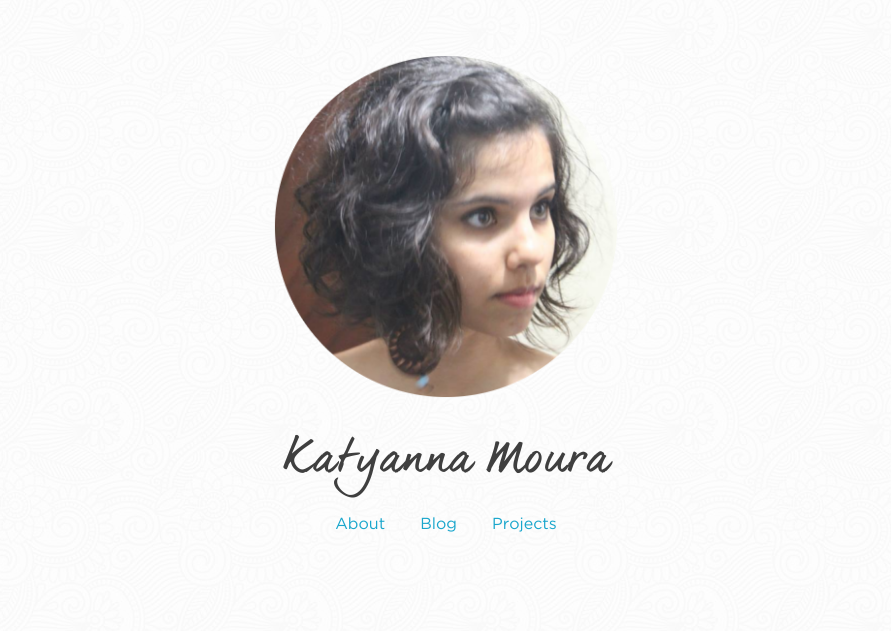
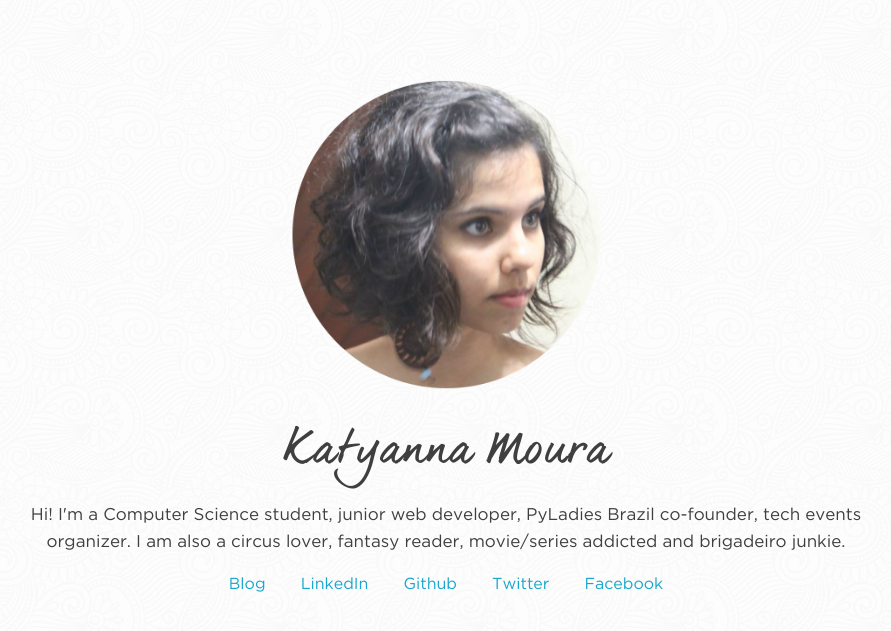
Before and after one commit to katyanna/katyanna.github.io, a Jekyll site: the page built from index.html, in a window 1280 px wide. Shown: the top 631 px of the page, without its empty margins (194-1085 px from the left). Built offline with Jekyll 4.4.1, drawn with Linux system fonts in a browser that asks for light colours.

Commit message:
Updates homepage

```diff
--- a/_sass/_layout.scss
+++ b/_sass/_layout.scss
@@ -10,8 +10,8 @@
     font-size: 45px;
     text-align: center; }
   img {
-    max-width: 350px;
-    margin: 25px; }
+    max-width: 315px;
+    margin: 50px 25px 25px; }
 }
 
 #home-nav ul{
--- a/index.html
+++ b/index.html
@@ -4,11 +4,15 @@ layout: home
 <div>
   <img src="/public/images/amelie.png" />
   <h1>Katyanna Moura</h1>
+  <p>Hi! I'm a Computer Science student, junior web developer, PyLadies Brazil co-founder, tech events organizer.
+    I am also a circus lover, fantasy reader, movie/series addicted and brigadeiro junkie. </p>
   <nav id="home-nav">
     <ul>
-      <li><a href="/about/">About</a></li>
       <li><a href="/blog/">Blog</a></li>
-      <li><a href="/projects/">Projects</a></li>
+      <li><a href="https://www.linkedin.com/in/katyannamoura">LinkedIn</a></li>
+      <li><a href="https://github.com/katyanna">Github</a></li>
+      <li><a href="https://twitter.com/amelie_kn">Twitter</a></li>
+      <li><a href="https://www.facebook.com/katyanna.moura">Facebook</a></li>
     </ul>
   </nav>
 </div>
```
